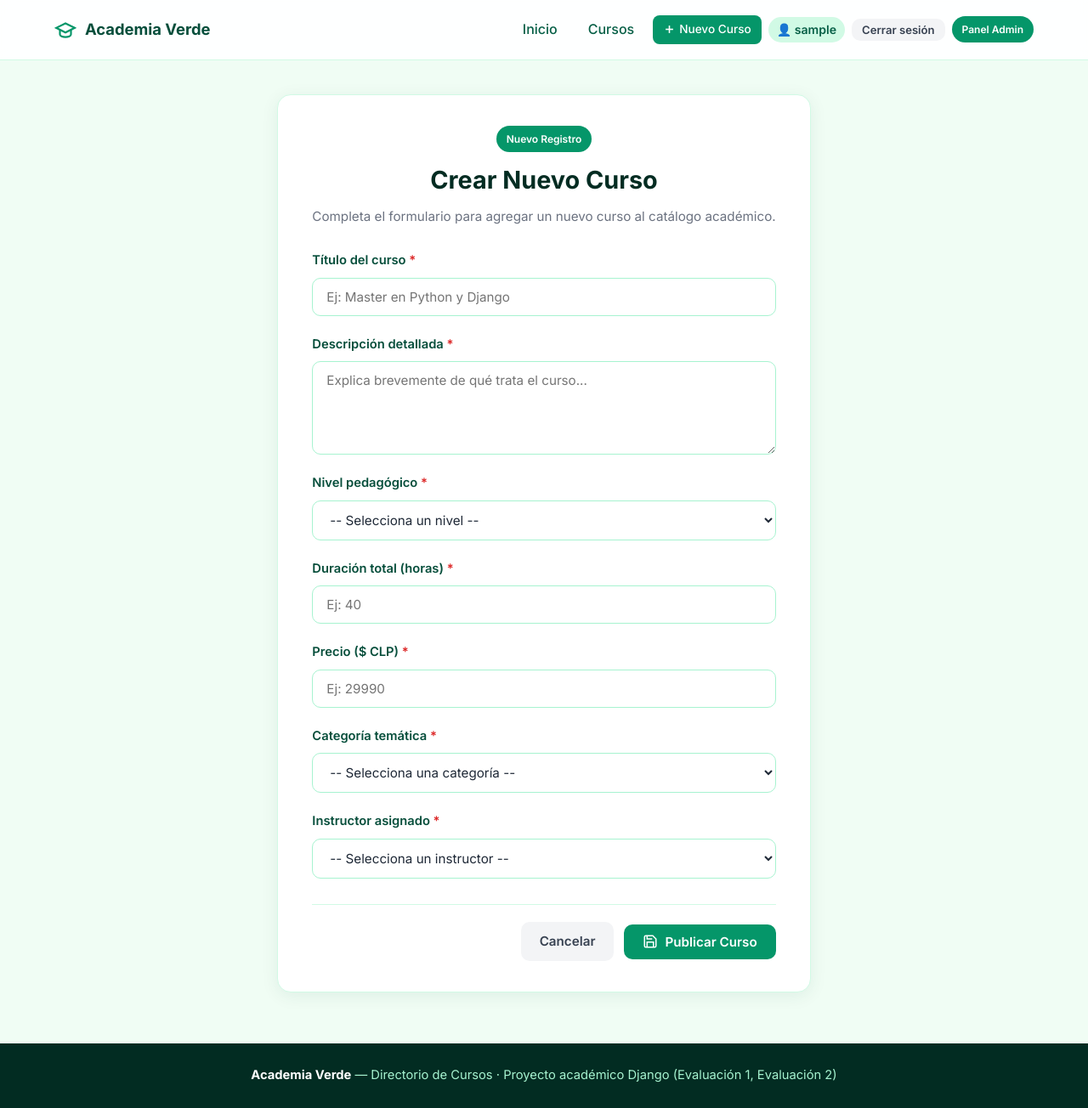
After one commit to vickotoAguilera/proyecto-django-front-mas-back, a Django app: page /curso/nuevo/ in a window 1280 px wide. The commit adds this page. Shown: the whole page at 85% size. Run offline with Django 5.2, Linux system fonts and the light colour scheme; the visitor is signed in with stand-in values (Sample User, id 1); data that the repository does not hold is empty.

Commit message:
feat: implementar persistencia relacional, CRUD completo, ModelForms, Django Admin profesional y autenticación segura con CSRF (Unidad 2)

```diff
--- a/config/urls.py
+++ b/config/urls.py
@@ -1,11 +1,18 @@
 from django.contrib import admin
 from django.urls import path, include
+from django.views.generic.base import RedirectView
 
-# aca defino las rutas principales de todo el proyecto Django
+# aca defino las rutas principales de todo el proyecto django
 urlpatterns = [
-    # ruta del panel de administracion nativo de Django
+    # aca redirijo el favicon para que no tire error 404 en el navegador
+    path('favicon.ico', RedirectView.as_view(url='/static/img/favicon.ico', permanent=True)),
+
+    # aca conecto el panel de administracion nativo de django
     path('admin/', admin.site.urls),
 
-    # aca conecto e incluyo todas las URLs de mi app 'cursos' para que respondan desde la raiz ('')
+    # aca conecto el sistema de login y logout nativo de django
+    path('accounts/', include('django.contrib.auth.urls')),
+
+    # aca incluyo las rutas de mi aplicacion cursos
     path('', include('cursos.urls')),
 ]
--- /dev/null
+++ b/cursos/forms.py
@@ -0,0 +1,86 @@
+from django import forms
+from django.utils.text import slugify
+from .models import Curso
+
+# aca creo el formulario basado en el modelo Curso (ModelForm)
+class CursoForm(forms.ModelForm):
+    class Meta:
+        # aca vinculo el formulario al modelo Curso
+        model = Curso
+        # aca elijo los campos que voy a permitir rellenar desde la web
+        fields = ['titulo', 'descripcion', 'nivel', 'duracion_horas', 'precio', 'categoria', 'instructor']
+
+        # aca defino las etiquetas para que se vean legibles en pantalla
+        labels = {
+            'titulo': 'Título del curso',
+            'descripcion': 'Descripción detallada',
+            'nivel': 'Nivel pedagógico',
+            'duracion_horas': 'Duración total (horas)',
+            'precio': 'Precio ($ CLP)',
+            'categoria': 'Categoría temática',
+            'instructor': 'Instructor asignado',
+        }
+
+        # aca le inyecto clases CSS y placeholders a los inputs para que se vean bien con mi diseno
+        widgets = {
+            'titulo': forms.TextInput(attrs={
+                'class': 'form-input',
+                'placeholder': 'Ej: Master en Python y Django'
+            }),
+            'descripcion': forms.Textarea(attrs={
+                'class': 'form-textarea',
+                'rows': 4,
+                'placeholder': 'Explica brevemente de qué trata el curso...'
+            }),
+            'nivel': forms.Select(attrs={'class': 'form-select'}),
+            'duracion_horas': forms.NumberInput(attrs={
+                'class': 'form-input',
+                'min': 1,
+                'placeholder': 'Ej: 40'
+            }),
+            'precio': forms.NumberInput(attrs={
+                'class': 'form-input',
+                'min': 0,
+                'placeholder': 'Ej: 29990'
+            }),
+            'categoria': forms.Select(attrs={'class': 'form-select'}),
+            'instructor': forms.Select(attrs={'class': 'form-select'}),
+        }
+
+    # aca inicializo el formulario y dejo los selectores por defecto en espanol
+    def __init__(self, *args, **kwargs):
+        super().__init__(*args, **kwargs)
+        self.fields['categoria'].empty_label = "-- Selecciona una categoría --"
+        self.fields['instructor'].empty_label = "-- Selecciona un instructor --"
+        # aca dejo la opcion vacia de nivel en espanol tambien
+        self.fields['nivel'].choices = [('', '-- Selecciona un nivel --')] + [c for c in self.fields['nivel'].choices if c[0] != '']
+
+    # aca valido en el servidor que el precio no pueda ser un numero negativo
+    def clean_precio(self):
+        precio = self.cleaned_data.get('precio')
+        if precio is not None and precio < 0:
+            raise forms.ValidationError("El precio no puede ser un valor negativo.")
+        return precio
+
+    # aca valido en el servidor que la duracion sea de al menos 1 hora
+    def clean_duracion_horas(self):
+        duracion = self.cleaned_data.get('duracion_horas')
+        if duracion is not None and duracion <= 0:
+            raise forms.ValidationError("La duración debe ser mayor a 0 horas.")
+        return duracion
+
+    # aca creo el slug automatico a partir del titulo si se crea un curso nuevo
+    def save(self, commit=True):
+        instancia = super().save(commit=False)
+        if not instancia.slug:
+            slug_base = slugify(instancia.titulo)
+            slug_candidato = slug_base
+            contador = 1
+            while Curso.objects.filter(slug=slug_candidato).exclude(pk=instancia.pk).exists():
+                slug_candidato = f"{slug_base}-{contador}"
+                contador += 1
+            instancia.slug = slug_candidato
+
+        if commit:
+            instancia.save()
+        return instancia
--- a/cursos/urls.py
+++ b/cursos/urls.py
@@ -1,12 +1,19 @@
 from django.urls import path
 from . import views
 
-# aca defino las rutas (URLs) especificas de mi aplicacion 'cursos'
 urlpatterns = [
-    # ruta raiz ('') -> llama a mi vista index (el catalogo general con buscador)
+    # aca conecto la ruta raiz al catalogo principal
     path('', views.index, name='inicio'),
 
-    # ruta dinamica por slug ('curso/<slug>/') -> llama a mi vista detalle_curso
-    # <slug:slug> captura el texto de la URL (ej: 'python-desde-cero') y se lo pasa como argumento a la funcion
+    # aca defino la ruta para crear un curso nuevo (va antes del slug para que no choque)
+    path('curso/nuevo/', views.curso_crear, name='curso_crear'),
+
+    # aca defino la ruta para ver el detalle de cada curso segun su slug
     path('curso/<slug:slug>/', views.detalle_curso, name='detalle_curso'),
+
+    # aca defino la ruta para editar los datos de un curso
+    path('curso/<slug:slug>/editar/', views.curso_editar, name='curso_editar'),
+
+    # aca defino la ruta para borrar un curso con confirmacion
+    path('curso/<slug:slug>/eliminar/', views.curso_eliminar, name='curso_eliminar'),
 ]
--- a/cursos/views.py
+++ b/cursos/views.py
@@ -1,11 +1,10 @@
-from django.shortcuts import render, get_object_or_404
+from django.shortcuts import render, get_object_or_404, redirect
 from django.db.models import Q
 from .models import Categoria, Instructor, Curso
+from .forms import CursoForm
+from django.contrib.auth.decorators import login_required
 
-
-# -------------------------------------------------------------
-# vista 1: catalogo principal con buscador y filtros
-# -------------------------------------------------------------
+# aca defino la vista del catalogo principal con buscador y filtros por categoria
 def index(request):
     # aca capturo lo que el usuario escribio en el buscador (GET con parametro 'q')
     busqueda = request.GET.get('q', '').strip()
@@ -51,9 +50,7 @@ def index(request):
     return render(request, 'index.html', context)
 
 
-# -------------------------------------------------------------
-# vista 2: ficha de detalle de un curso individual
-# -------------------------------------------------------------
+# aca defino la vista de la ficha de detalle de un curso individual por slug
 def detalle_curso(request, slug):
     # aca busco el curso especifico usando su slug (la parte bonita de la URL, ej: python-desde-cero)
     # uso get_object_or_404: si el curso existe me lo entrega, pero si no existe arroja automaticamente un error 404
@@ -76,3 +73,56 @@ def detalle_curso(request, slug):
 
     # aca le mando los datos a la plantilla 'detalle.html'
     return render(request, 'detalle.html', context)
+
+
+# aca creo la vista para agregar un curso nuevo a la base de datos
+# uso login_required para que solo los usuarios logueados puedan crear cursos
+@login_required
+def curso_crear(request):
+    if request.method == 'POST':
+        # si mandaron el formulario por POST, aca capturo los datos ingresados
+        form = CursoForm(request.POST)
+        if form.is_valid():
+            # aca valido los datos en el servidor y guardo el curso nuevo
+            curso = form.save()
+            return redirect('detalle_curso', slug=curso.slug)
+    else:
+        # si es peticion GET, aca entrego el formulario vacio para rellenar
+        form = CursoForm()
+
+    return render(request, 'curso_form.html', {'form': form, 'curso': None})
+
+
+# aca creo la vista para editar un curso existente
+# tambien uso login_required para proteger la modificacion de datos
+@login_required
+def curso_editar(request, slug):
+    # aca busco el curso que quiero editar segun su slug
+    curso = get_object_or_404(Curso, slug=slug)
+
+    if request.method == 'POST':
+        # aca paso los datos nuevos vinculados a la instancia actual del curso para sobreescribir
+        form = CursoForm(request.POST, instance=curso)
+        if form.is_valid():
+            curso = form.save()
+            return redirect('detalle_curso', slug=curso.slug)
+    else:
+        # aca entrego el formulario con los datos que ya tenia guardados el curso
+        form = CursoForm(instance=curso)
+
+    return render(request, 'curso_form.html', {'form': form, 'curso': curso})
+
+
+# aca creo la vista para eliminar un curso
+# uso login_required y pido confirmacion por POST para no borrar por accidente
+@login_required
+def curso_eliminar(request, slug):
+    curso = get_object_or_404(Curso, slug=slug)
+
+    if request.method == 'POST':
+        # aca ejecuto el borrado en la base de datos con delete() y redirijo al inicio
+        curso.delete()
+        return redirect('inicio')
+
+    # si la peticion es GET, aca muestro la plantilla de confirmacion para preguntar si esta seguro
+    return render(request, 'curso_confirm_delete.html', {'curso': curso})
--- a/static/css/style.css
+++ b/static/css/style.css
@@ -748,3 +748,195 @@ body {
     display: none;
   }
 }
+
+/* =============================================================
+   Estilos para Formularios CRUD y Autenticación (Unidad 2)
+   ============================================================= */
+
+.form-container {
+  max-width: 720px;
+  margin: 40px auto 60px;
+  padding: 0 20px;
+}
+
+.form-card {
+  background: var(--card);
+  border-radius: var(--radius);
+  box-shadow: var(--shadow);
+  border: 1px solid var(--emerald-100);
+  padding: 36px 40px;
+}
+
+.form-header {
+  margin-bottom: 28px;
+  text-align: center;
+}
+
+.form-header h1 {
+  font-size: 1.8rem;
+  font-weight: 800;
+  color: var(--emerald-950);
+  margin-bottom: 8px;
+}
+
+.form-header p {
+  color: var(--muted);
+  font-size: 0.95rem;
+}
+
+.form-group {
+  margin-bottom: 22px;
+  display: flex;
+  flex-direction: column;
+  gap: 8px;
+}
+
+.form-label {
+  font-weight: 600;
+  font-size: 0.92rem;
+  color: var(--emerald-900);
+}
+
+.form-input,
+.form-select,
+.form-textarea {
+  width: 100%;
+  padding: 12px 16px;
+  border-radius: 10px;
+  border: 1.5px solid var(--emerald-200);
+  background: #ffffff;
+  color: var(--text);
+  font-family: inherit;
+  font-size: 0.95rem;
+  transition: all 0.2s ease;
+  outline: none;
+}
+
+.form-input:focus,
+.form-select:focus,
+.form-textarea:focus {
+  border-color: var(--emerald-500);
+  box-shadow: 0 0 0 3px rgba(16, 185, 129, 0.18);
+}
+
+.form-textarea {
+  resize: vertical;
+  min-height: 110px;
+}
+
+.form-row {
+  display: grid;
+  grid-template-columns: 1fr 1fr;
+  gap: 18px;
+}
+
+@media (max-width: 600px) {
+  .form-row {
+    grid-template-columns: 1fr;
+    gap: 12px;
+  }
+  .form-card {
+    padding: 24px 20px;
+  }
+}
+
+.form-errors {
+  background: #fef2f2;
+  border: 1px solid #fecaca;
+  color: #991b1b;
+  padding: 12px 16px;
+  border-radius: 10px;
+  margin-bottom: 20px;
+  font-size: 0.9rem;
+}
+
+.field-error {
+  color: #dc2626;
+  font-size: 0.82rem;
+  font-weight: 500;
+  margin-top: 4px;
+}
+
+.form-actions {
+  display: flex;
+  align-items: center;
+  justify-content: flex-end;
+  gap: 12px;
+  margin-top: 30px;
+  padding-top: 20px;
+  border-top: 1px solid var(--emerald-100);
+}
+
+.btn {
+  display: inline-flex;
+  align-items: center;
+  justify-content: center;
+  gap: 8px;
+  padding: 11px 22px;
+  font-size: 0.95rem;
+  font-weight: 600;
+  border-radius: 10px;
+  text-decoration: none;
+  border: none;
+  cursor: pointer;
+  transition: all 0.2s ease;
+}
+
+.btn-primary {
+  background: var(--emerald-600);
+  color: white;
+}
+
+.btn-primary:hover {
+  background: var(--emerald-700);
+  transform: translateY(-1px);
+  box-shadow: 0 4px 14px rgba(5, 150, 105, 0.3);
+}
+
+.btn-secondary {
+  background: #f3f4f6;
+  color: #374151;
+}
+
+.btn-secondary:hover {
+  background: #e5e7eb;
+}
+
+.btn-danger {
+  background: #dc2626;
+  color: white;
+}
+
+.btn-danger:hover {
+  background: #b91c1c;
+  transform: translateY(-1px);
+  box-shadow: 0 4px 14px rgba(220, 38, 38, 0.3);
+}
+
+.btn-sm {
+  padding: 7px 14px;
+  font-size: 0.85rem;
+}
+
+/* Alerta de confirmación para eliminar */
+.confirm-box {
+  background: #fff;
+  border: 1.5px solid #fee2e2;
+  border-radius: var(--radius);
+  padding: 32px;
+  text-align: center;
+  box-shadow: var(--shadow);
+}
+
+.confirm-box__icon {
+  width: 56px;
+  height: 56px;
+  background: #fee2e2;
+  color: #dc2626;
+  border-radius: 50%;
+  display: flex;
+  align-items: center;
+  justify-content: center;
+  font-size: 1.6rem;
+  margin: 0 auto 16px;
+}
--- a/templates/base.html
+++ b/templates/base.html
@@ -8,6 +8,7 @@
   <link rel="preconnect" href="https://fonts.googleapis.com">
   <link rel="preconnect" href="https://fonts.gstatic.com" crossorigin>
   <link href="https://fonts.googleapis.com/css2?family=Inter:wght@400;500;600;700&display=swap" rel="stylesheet">
+  <link rel="icon" type="image/x-icon" href="{% static 'img/favicon.ico' %}">
   <link rel="stylesheet" href="{% static 'css/style.css' %}?v=2">
 </head>
 <body data-page="{% block page_name %}inicio{% endblock %}">
@@ -24,6 +25,32 @@
       <div class="navbar__links">
         <a href="{% url 'inicio' %}">Inicio</a>
         <a href="{% url 'inicio' %}#cursos">Cursos</a>
+
+        {% if user.is_authenticated %}
+          <!-- Solo visible para usuarios autenticados -->
+          <a href="{% url 'curso_crear' %}" class="btn btn-primary btn-sm" style="display: inline-flex; align-items: center; gap: 4px; padding: 6px 12px; font-size: 0.85rem; border-radius: 8px; color: #ffffff !important;">
+            <svg width="15" height="15" viewBox="0 0 24 24" fill="none" stroke="#ffffff" stroke-width="2.5">
+              <line x1="12" y1="5" x2="12" y2="19"/>
+              <line x1="5" y1="12" x2="19" y2="12"/>
+            </svg>
+            Nuevo Curso
+          </a>
+          <span style="font-size: 0.88rem; font-weight: 600; color: var(--emerald-800); background: var(--emerald-100); padding: 4px 10px; border-radius: 20px;">
+            👤 {{ user.username }}
+          </span>
+          <form method="post" action="{% url 'logout' %}" style="display: inline; margin: 0;">
+            {% csrf_token %}
+            <button type="submit" class="btn btn-secondary btn-sm" style="padding: 5px 12px; font-size: 0.82rem; cursor: pointer;">
+              Cerrar sesión
+            </button>
+          </form>
+        {% else %}
+          <!-- Visitante anónimo: botón para acceder -->
+          <a href="{% url 'login' %}" class="btn btn-primary btn-sm" style="color: #ffffff !important; padding: 6px 14px; font-size: 0.85rem; border-radius: 8px;">
+            Iniciar sesión
+          </a>
+        {% endif %}
+
         <a href="/admin/" target="_blank" class="badge">Panel Admin</a>
       </div>
     </div>
@@ -33,7 +60,7 @@
   {% endblock %}
 
   <footer class="footer">
-    <p><strong>Academia Verde</strong> — Directorio de Cursos · Proyecto académico Django (Evaluación 1)</p>
+    <p><strong>Academia Verde</strong> — Directorio de Cursos · Proyecto académico Django (Evaluación 1, Evaluación 2)</p>
   </footer>
 
 </body>
--- /dev/null
+++ b/templates/curso_form.html
@@ -0,0 +1,73 @@
+{% extends 'base.html' %}
+
+{% block title %}
+{% if curso %}Editar Curso: {{ curso.titulo }}{% else %}Crear Nuevo Curso{% endif %} — Academia Verde
+{% endblock %}
+
+{% block content %}
+<main class="form-container">
+  <div class="form-card">
+    <div class="form-header">
+      <span class="badge" style="margin-bottom: 10px; display: inline-block;">
+        {% if curso %}Modo Edición{% else %}Nuevo Registro{% endif %}
+      </span>
+      <h1>{% if curso %}Editar Curso{% else %}Crear Nuevo Curso{% endif %}</h1>
+      <p>
+        {% if curso %}
+        Actualiza los datos del curso <strong>"{{ curso.titulo }}"</strong> en la base de datos.
+        {% else %}
+        Completa el formulario para agregar un nuevo curso al catálogo académico.
+        {% endif %}
+      </p>
+    </div>
+
+    {% if form.non_field_errors %}
+    <div class="form-errors">
+      {% for error in form.non_field_errors %}
+      <p>⚠️ {{ error }}</p>
+      {% endfor %}
+    </div>
+    {% endif %}
+
+    <form method="post" novalidate>
+      {% csrf_token %}
+
+      {% for field in form %}
+      <div class="form-group">
+        <label class="form-label" for="{{ field.id_for_label }}">
+          {{ field.label }}
+          {% if field.field.required %}<span style="color: #dc2626;">*</span>{% endif %}
+        </label>
+
+        {{ field }}
+
+        {% if field.errors %}
+        {% for error in field.errors %}
+        <span class="field-error">⚠️ {{ error }}</span>
+        {% endfor %}
+        {% endif %}
+
+        {% if field.help_text %}
+        <small style="color: var(--muted); font-size: 0.8rem;">{{ field.help_text }}</small>
+        {% endif %}
+      </div>
+      {% endfor %}
+
+      <div class="form-actions">
+        <a href="{% if curso %}{% url 'detalle_curso' curso.slug %}{% else %}{% url 'inicio' %}{% endif %}"
+          class="btn btn-secondary">
+          Cancelar
+        </a>
+        <button type="submit" class="btn btn-primary">
+          <svg width="18" height="18" viewBox="0 0 24 24" fill="none" stroke="currentColor" stroke-width="2">
+            <path d="M19 21H5a2 2 0 0 1-2-2V5a2 2 0 0 1 2-2h11l5 5v11a2 2 0 0 1-2 2z" />
+            <polyline points="17 21 17 13 7 13 7 21" />
+            <polyline points="7 3 7 8 15 8" />
+          </svg>
+          {% if curso %}Guardar Cambios{% else %}Publicar Curso{% endif %}
+        </button>
+      </div>
+    </form>
+  </div>
+</main>
+{% endblock %}
```
Also changed, not shown: AGENTS.md (+5 -5 lines), PLAN.md (+40 -0 lines), PROGRESO.md (+24 -3 lines), config/settings.py (+20 -2 lines), cursos/admin.py (+18 -9 lines), templates/curso_confirm_delete.html (added, +54 -0 lines), templates/detalle.html (+13 -0 lines), templates/registration/login.html (added, +75 -0 lines), README.md, front/img/favicon.ico (added), static/img/favicon.ico (added), 1 other file.
